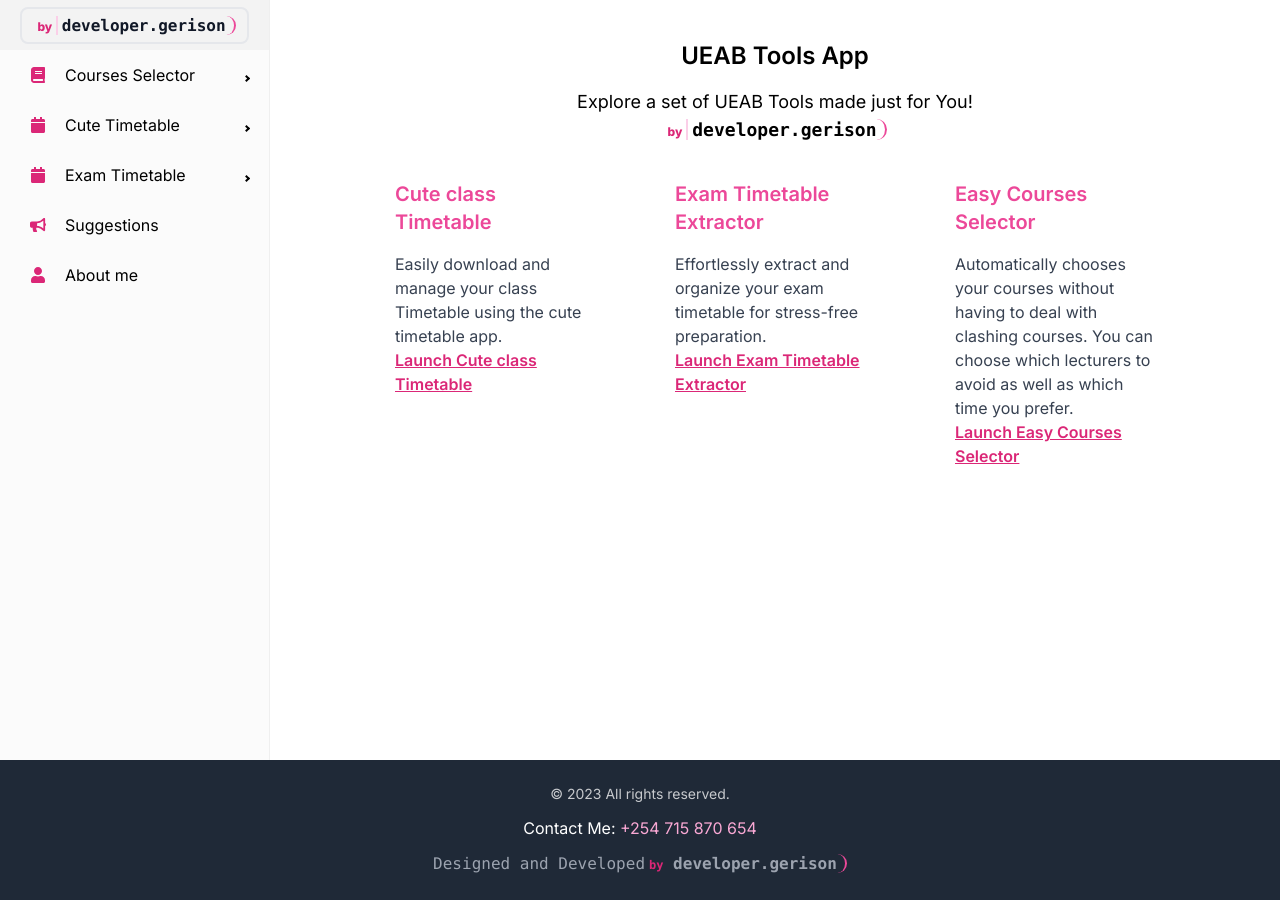
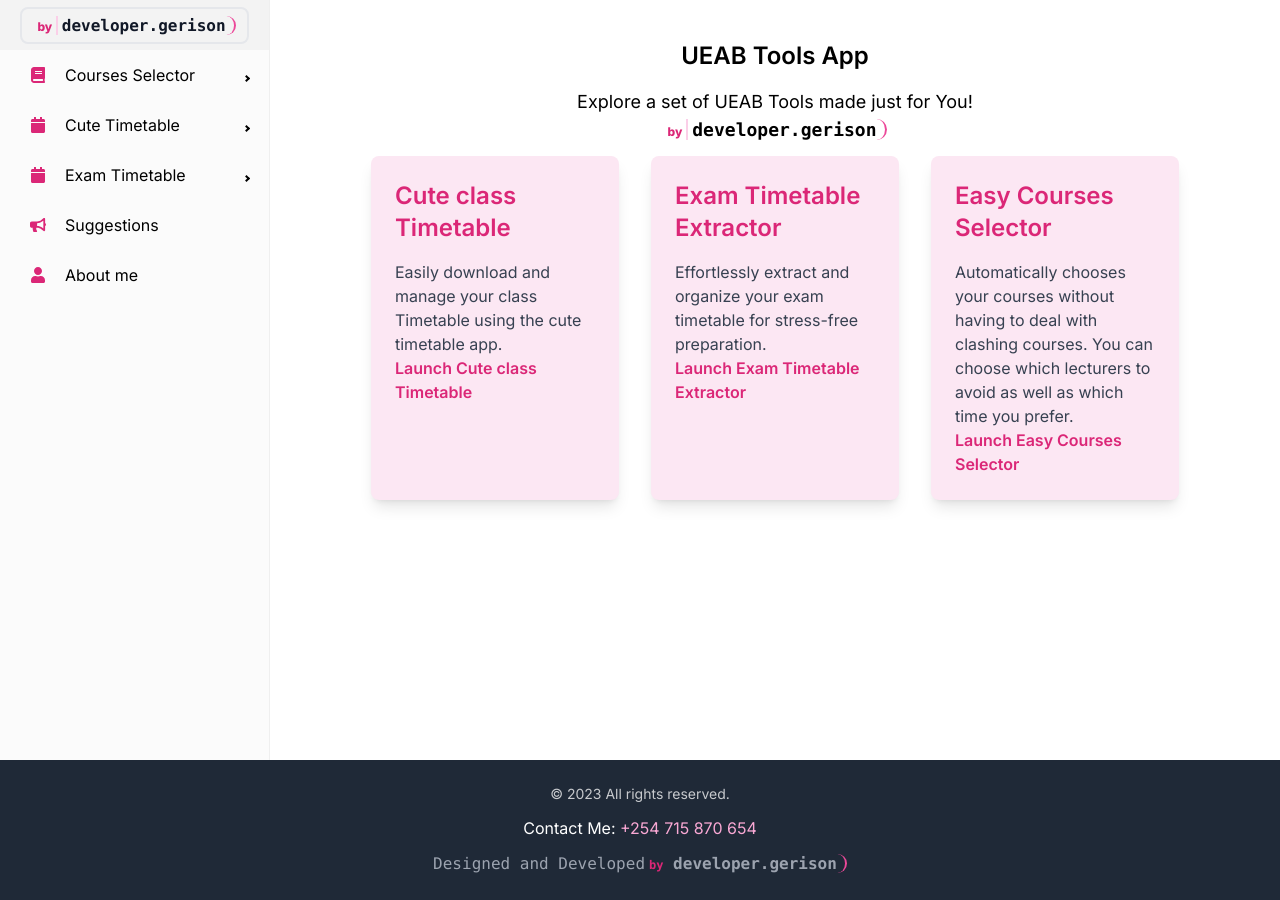
Before and after one commit to gerkim62/cute-tools, a Next.js app: page / in a window 1280 px wide. Built offline with nearby package versions, Linux system fonts and the light colour scheme.

Commit message:
made toolcard cuter

```diff
--- a/components/ToolCard.tsx
+++ b/components/ToolCard.tsx
@@ -6,14 +6,15 @@
   link: string;
 };
 
-export default function ToolCard({ title, description, link }:ToolCardProps) {
+export default function ToolCard({ title, description, link }: ToolCardProps) {
   return (
-    <div className="bg-white p-6 rounded-lg text-left">
-      <h2 className="text-pink-500 text-xl font-semibold mb-4">{title}</h2>
+    <div className="bg-pink-100 p-6 rounded-lg shadow-lg text-left">
+      <h2 className="text-pink-600 text-2xl font-semibold mb-4">{title}</h2>
       <p className="text-gray-700">{description}</p>
+
       <Link
-        className="text-pink-600 hover:underline hover:text-pink-700 font-semibold transition duration-300 underline"
         href={link}
+        className="text-pink-600 hover:underline hover:text-pink-700 font-semibold transition duration-300"
       >
         Launch {title}
       </Link>
```
